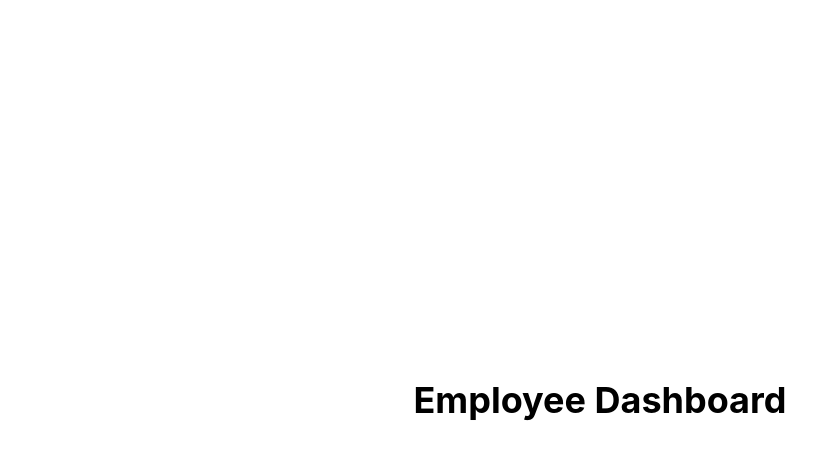
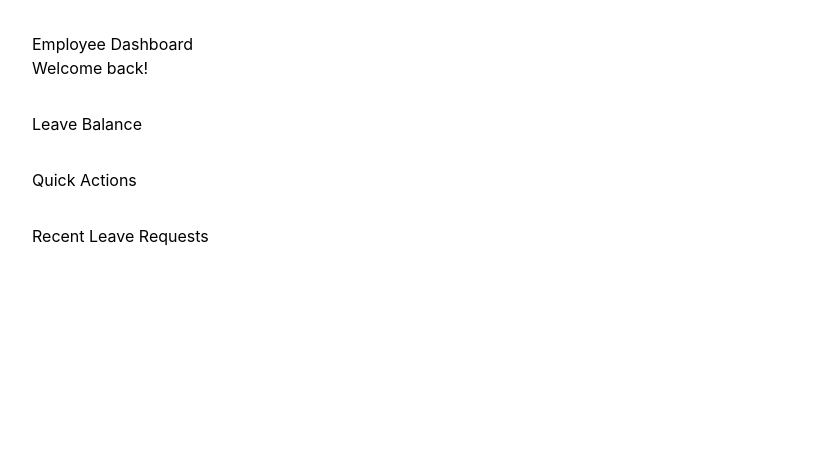
Before and after one commit to Anuj21XD/Employee-Leave-Management-Web-Application, a React (Vite) app: page /employee in a window 1280 px wide. Shown: the top 460 px of the page, without its empty margins (40-856 px from the left). Built offline with nearby package versions, Linux system fonts and the light colour scheme.

Commit message:
Create employee dashboard layout

```diff
--- a/src/pages/Employee/EmployeeDashboard.tsx
+++ b/src/pages/Employee/EmployeeDashboard.tsx
@@ -1,9 +1,29 @@
-function EmployeeDashboard() {
+const EmployeeDashboard = () => {
   return (
-    <div className="min-h-screen flex items-center justify-center">
-      <h1 className="text-4xl font-bold">Employee Dashboard</h1>
+    <div
+      style={{
+        padding: "2rem",
+        maxWidth: "1200px",
+        margin: "0 auto",
+      }}
+    >
+      <h1>Employee Dashboard</h1>
+
+      <p>Welcome back!</p>
+
+      <section style={{ marginTop: "2rem" }}>
+        <h2>Leave Balance</h2>
+      </section>
+
+      <section style={{ marginTop: "2rem" }}>
+        <h2>Quick Actions</h2>
+      </section>
+
+      <section style={{ marginTop: "2rem" }}>
+        <h2>Recent Leave Requests</h2>
+      </section>
     </div>
   );
-}
+};
 
 export default EmployeeDashboard;
```
Also changed, not shown: src/components/employee/LeaveBalance.tsx (added), src/components/employee/QuickActions.tsx (added), src/components/employee/RecentLeaves.tsx (added).
